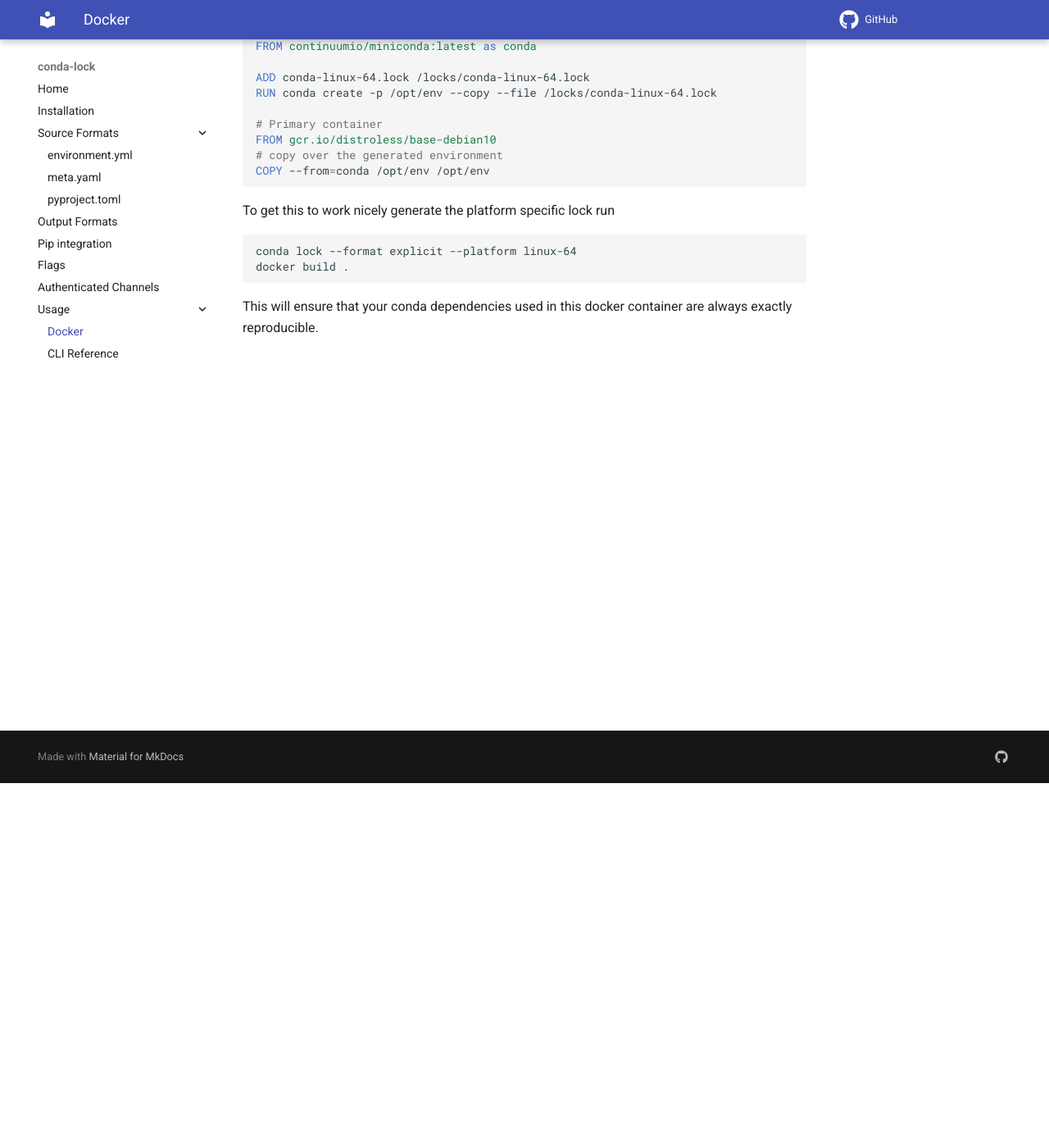
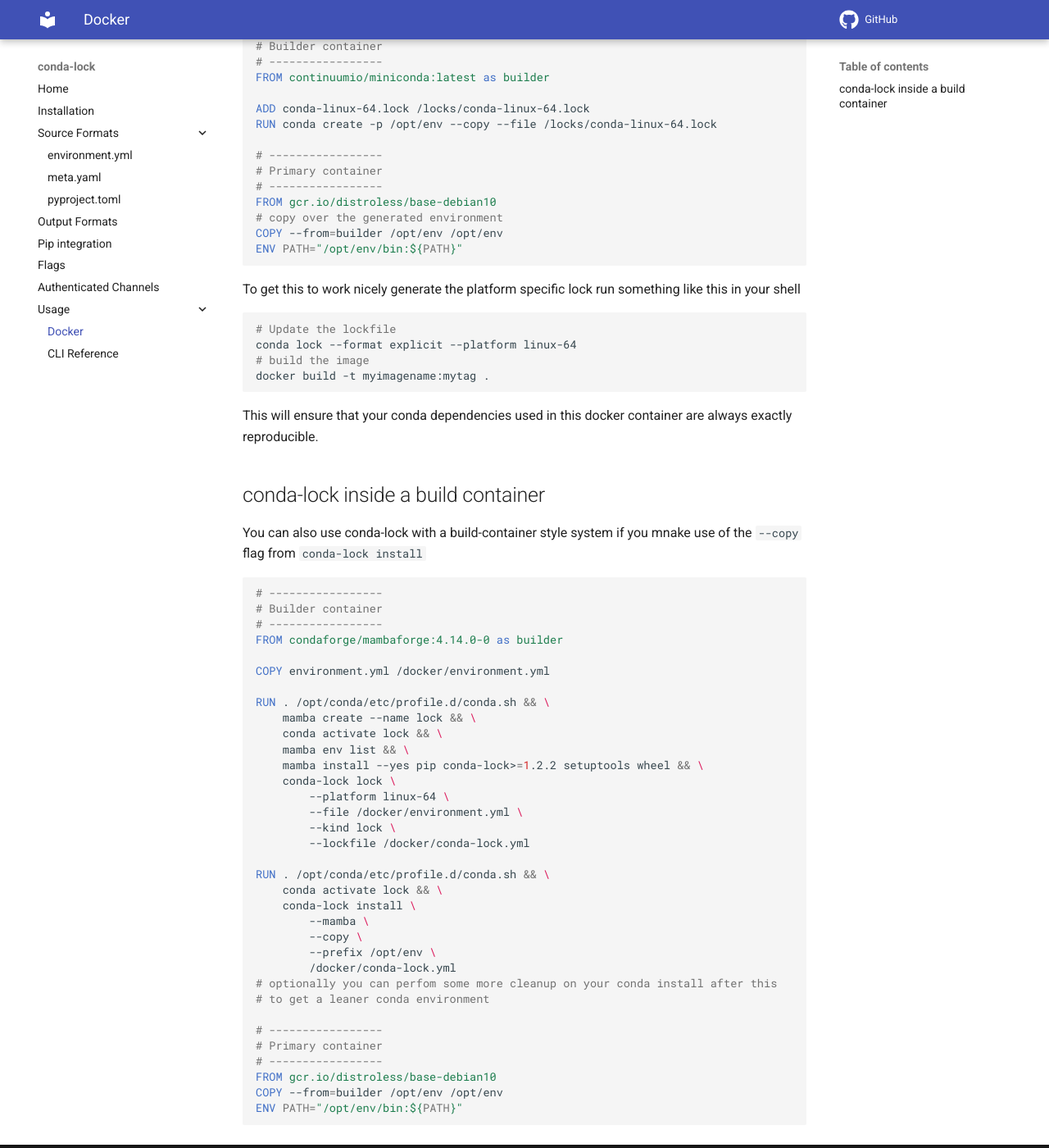
Before and after one commit to conda/conda-lock, an MkDocs documentation site: the page built from docs/docker.md, in a window 1280 px wide and 1400 px high, scrolled down 445 px. Shown: the whole window at 82% size. Built offline with MkDocs 1.6.1 and Material for MkDocs 9.7.7, drawn with Linux system fonts in a browser that asks for light colours; comment, search, counter and statistics services are not loaded.

Commit message:
Support `conda/mamba install --copy`

````diff
--- a/docs/docker.md
+++ b/docs/docker.md
@@ -4,6 +4,7 @@
 docker container.  This avoids the case where the `conda install xyz` statement is cached.
 
 Given a file tree like
+
 ```
   Dockerfile
   environment.yaml
@@ -15,24 +16,74 @@
 ```Dockerfile
 # Dockerfile
 
-# Build container
-FROM continuumio/miniconda:latest as conda
+# -----------------
+# Builder container
+# -----------------
+FROM continuumio/miniconda:latest as builder
 
 ADD conda-linux-64.lock /locks/conda-linux-64.lock
 RUN conda create -p /opt/env --copy --file /locks/conda-linux-64.lock
 
+# -----------------
 # Primary container
+# -----------------
 FROM gcr.io/distroless/base-debian10
 # copy over the generated environment
-COPY --from=conda /opt/env /opt/env
+COPY --from=builder /opt/env /opt/env
+ENV PATH="/opt/env/bin:${PATH}"
 ```
 
-To get this to work nicely generate the platform specific lock run
+To get this to work nicely generate the platform specific lock run something
+like this in your shell
 
-```shell
+```bash
+# Update the lockfile
 conda lock --format explicit --platform linux-64
-docker build .
+# build the image
+docker build -t myimagename:mytag .
 ```
 
 This will ensure that your conda dependencies used in this docker container are
 always exactly reproducible.
+
+## conda-lock inside a build container
+
+You can also use conda-lock with a build-container style system if you mnake use of
+the `--copy` flag from `conda-lock install`
+
+```Dockerfile
+# -----------------
+# Builder container
+# -----------------
+FROM condaforge/mambaforge:4.14.0-0 as builder
+
+COPY environment.yml /docker/environment.yml
+
+RUN . /opt/conda/etc/profile.d/conda.sh && \
+    mamba create --name lock && \
+    conda activate lock && \
+    mamba env list && \
+    mamba install --yes pip conda-lock>=1.2.2 setuptools wheel && \
+    conda-lock lock \
+        --platform linux-64 \
+        --file /docker/environment.yml \
+        --kind lock \
+        --lockfile /docker/conda-lock.yml
+
+RUN . /opt/conda/etc/profile.d/conda.sh && \
+    conda activate lock && \
+    conda-lock install \
+        --mamba \
+        --copy \
+        --prefix /opt/env \
+        /docker/conda-lock.yml
+# optionally you can perfom some more cleanup on your conda install after this
+# to get a leaner conda environment
+
+# -----------------
+# Primary container
+# -----------------
+FROM gcr.io/distroless/base-debian10
+COPY --from=builder /opt/env /opt/env
+ENV PATH="/opt/env/bin:${PATH}"
+```
````
Also changed, not shown: 2 other files.
